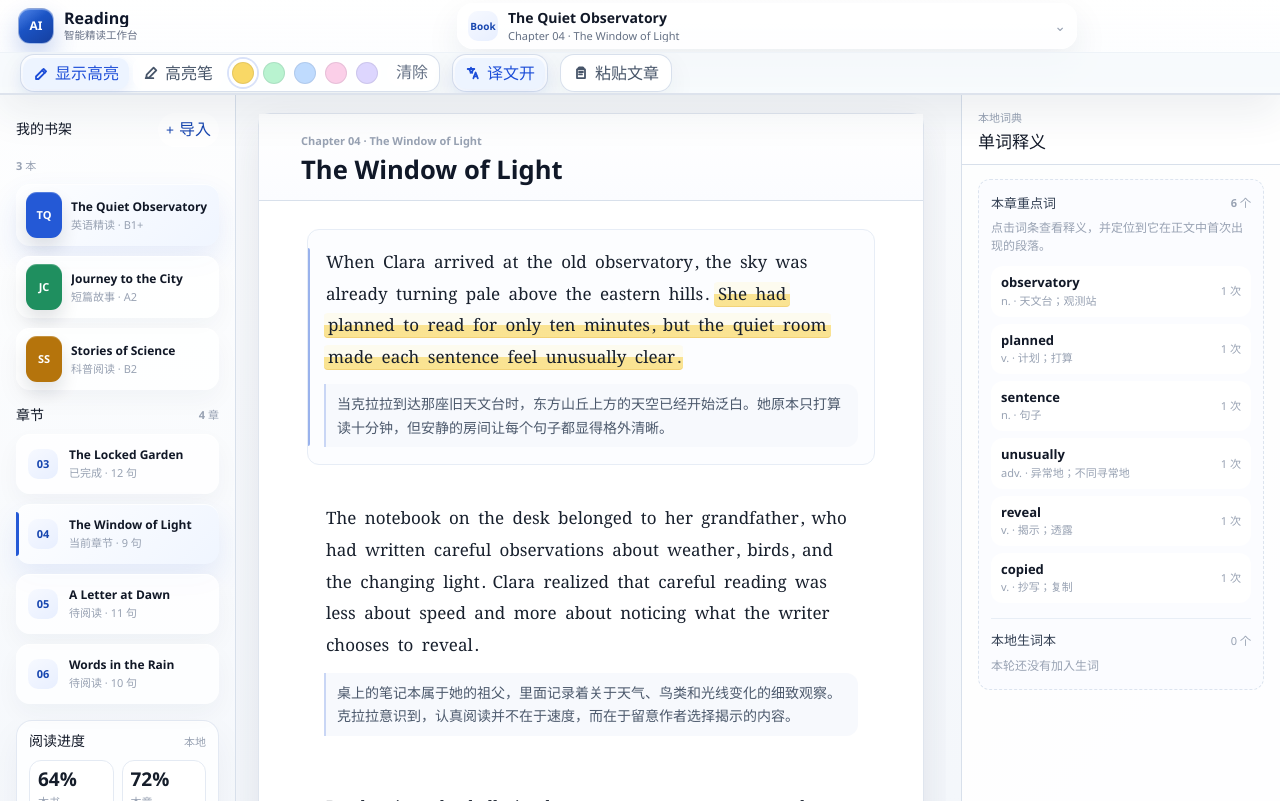
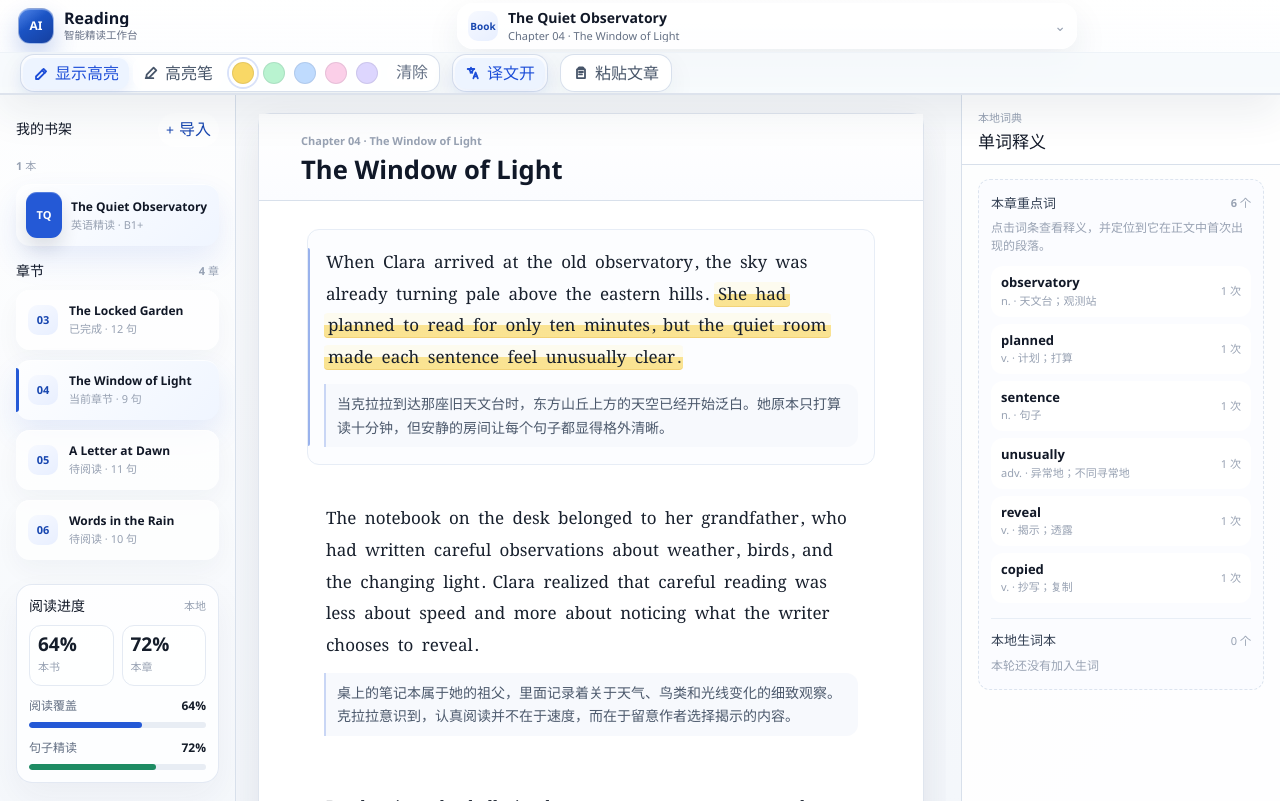
Before and after one commit to jingjinghh0612/ai-reading-assistant, a Vue app: page /reader-prototype in a window 1280 px wide. Built offline with nearby package versions, Linux system fonts and the light colour scheme.

Commit message:
chore: remove empty prototype shelf books

```diff
--- a/src/data/readerPrototypeData.js
+++ b/src/data/readerPrototypeData.js
@@ -44,24 +44,6 @@ export const prototypeBooks = [
         progress: 0,
       },
     ],
-  },
-  {
-    id: 'journey-city',
-    title: 'Journey to the City',
-    meta: '短篇故事 · A2',
-    initials: 'JC',
-    tone: 'green',
-    progress: 32,
-    chapters: [],
-  },
-  {
-    id: 'science-stories',
-    title: 'Stories of Science',
-    meta: '科普阅读 · B2',
-    initials: 'SS',
-    tone: 'amber',
-    progress: 18,
-    chapters: [],
   },
 ]
 
```
Also changed, not shown: 1 other file (tests, documents, lock files or other folders).
